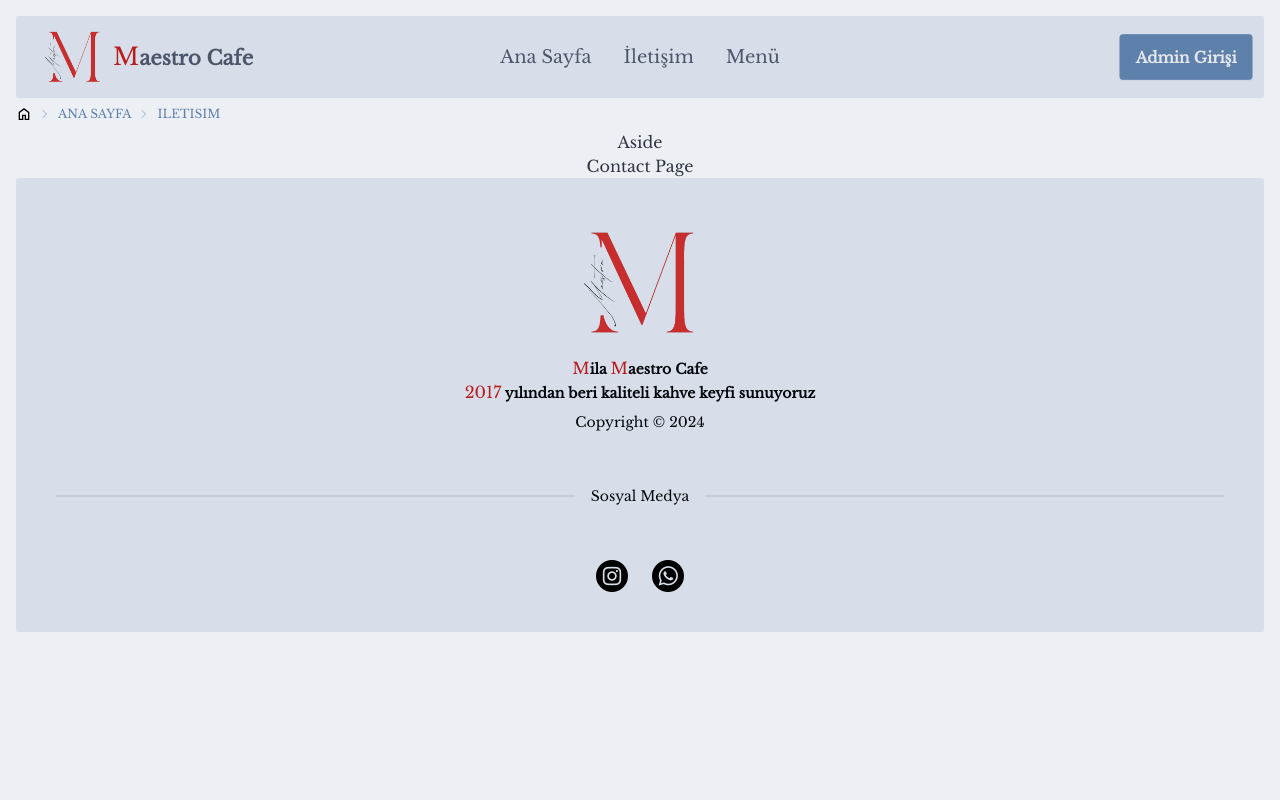
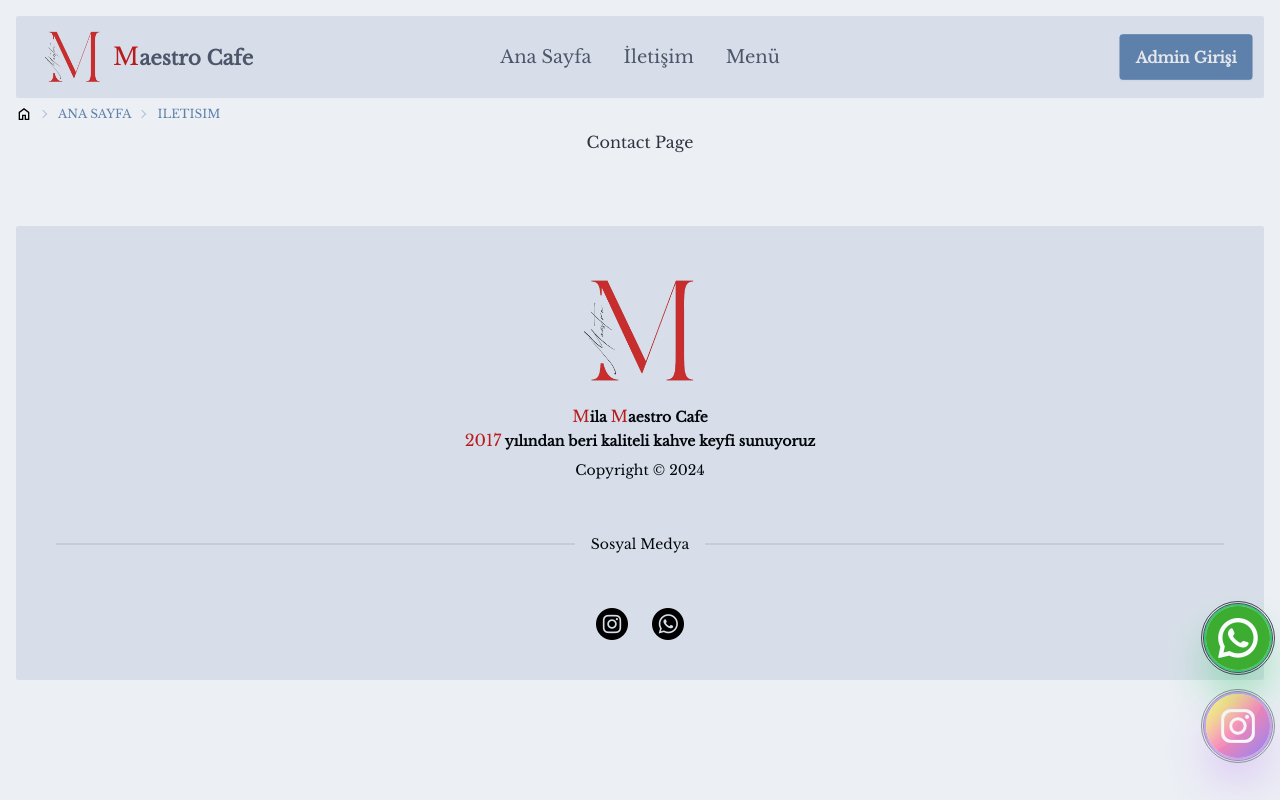
Before and after one commit to DoguhanErol/New_Maestro_Cafe_Website-Menu, a React (Vite) app in the folder frontend/: page /iletisim in a window 1280 px wide. Built offline with nearby package versions, Linux system fonts and the light colour scheme.

Commit message:
Aside icons complete.Instagram and Whatsapp navigation added.

```diff
--- a/frontend/src/ui/components/shared/Aside.tsx
+++ b/frontend/src/ui/components/shared/Aside.tsx
@@ -1,7 +1,21 @@
+import { whatsappUrl,instagramUrl } from './../../../logic/Config';
+import whatsappIcon from "./../../../assets/Whatsapp.png";
+import instagramIcon from "./../../../assets/instagram.png";
 
 const Aside:React.FC = () => {
   return (
-    <aside>Aside</aside>
+    <aside className="">
+    <section>
+        <a href={whatsappUrl } target='blank' className='fixed transition-all active:outline-offset-8 hover:scale-105 hover:animate-0 hover:border-green-50 shadow-green-500 shadow-2xl rounded-full border-2 border-green-500 outline-double  right-2 bottom-32 z-50 animate-[pulse_2s_infinite]'>
+            <img src={whatsappIcon} alt="Whatsapp Button" />
+        </a>
+    </section>
+    <section>
+        <a href={instagramUrl} target='blank' className='fixed transition-all active:outline-offset-8 hover:scale-105 hover:animate-0 hover:border-green-50 shadow-purple-500 shadow-2xl rounded-full border-2 border-purple-500 outline-double  right-2 bottom-10 z-50 animate-[pulse_1s_infinite]'>
+            <img src={instagramIcon} alt="Whatsapp Button" />
+        </a>
+    </section>
+    </aside>
   )
 }
 
--- a/frontend/src/ui/pages/Contact.tsx
+++ b/frontend/src/ui/pages/Contact.tsx
@@ -1,7 +1,7 @@
 
 const Contact:React.FC = () => {
   return (
-    <main>
+    <main className="h-24">
         Contact Page
     </main>
   )
--- a/frontend/src/ui/pages/Home.tsx
+++ b/frontend/src/ui/pages/Home.tsx
@@ -3,7 +3,7 @@ import * as React from "react"
 const Home:React.FC = () => {
   return (
     <>
-    <main>
+    <main className="h-24">
         Home Page
     </main>
     </>
```
Also changed, not shown: frontend/src/assets/instagram.png (added), frontend/src/assets/whatsapp.png (added).
